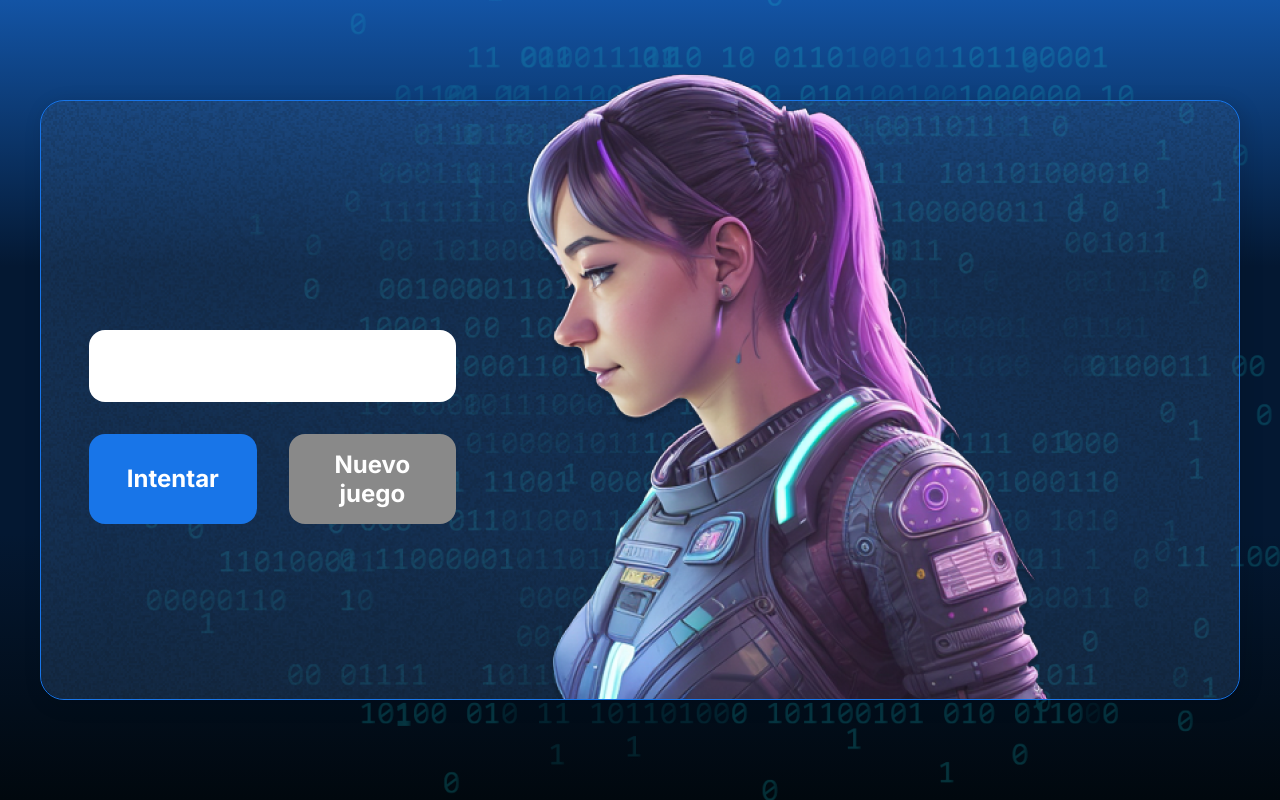
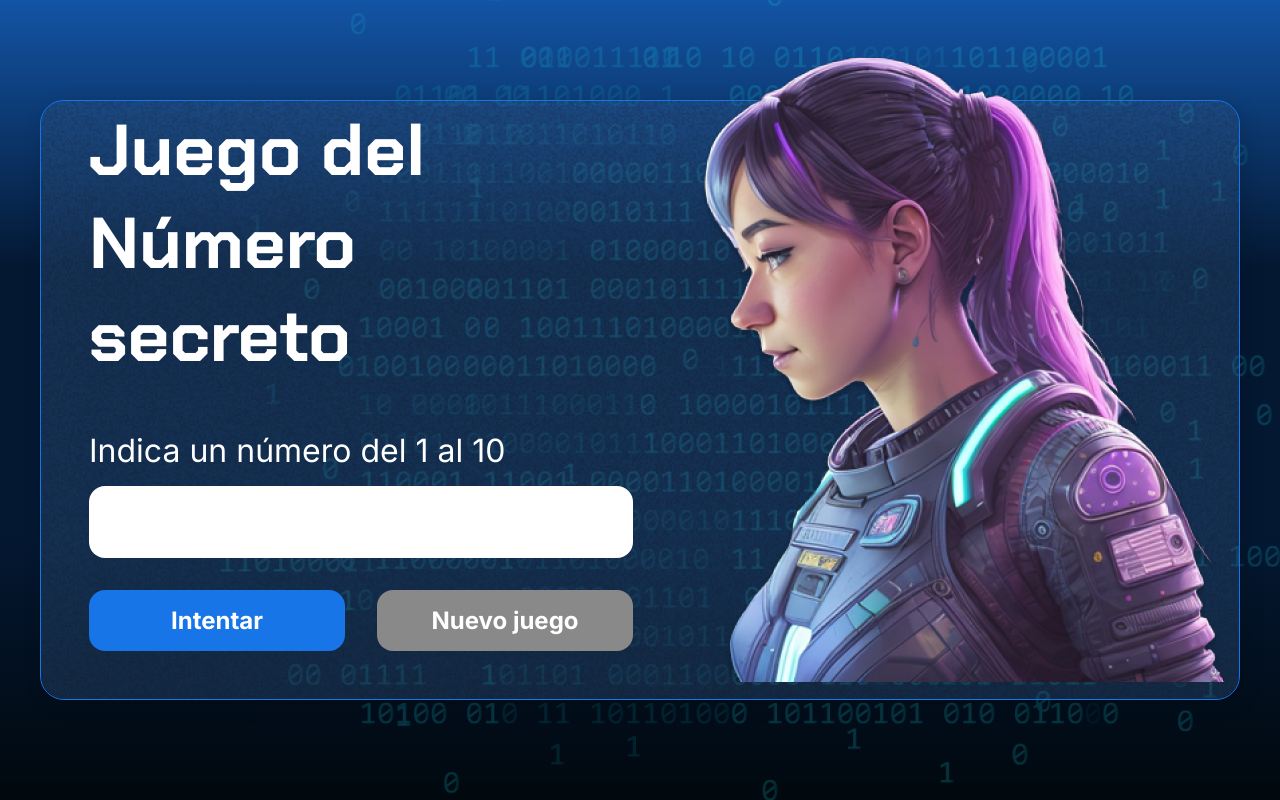
Before and after one commit to Jeffers199817/2035-logica-programacion-2-Aula1, a plain HTML site: page index.html in a window 1280 px wide. Drawn offline with Linux system fonts and the light colour scheme.

Commit message:
Funciones y listas con javascript

```diff
--- a/app.js
+++ b/app.js
@@ -0,0 +1,10 @@
+let titulo = document.querySelector('h1');
+titulo.innerHTML = 'Juego del Número secreto';
+
+let parrafo = document.querySelector('p');
+parrafo.innerHTML = 'Indica un número del 1 al 10 ';
+
+function intentoDeUsuario() {
+    let numero = prompt('Indica un número del 1 al 10');
+    return numero;
+}
--- a/index.html
+++ b/index.html
@@ -23,7 +23,7 @@
                 </div>
                 <input type="number" min="1" max="10" class="container__input">
                 <div class="chute container__botones">
-                    <button class="container__boton">Intentar</button>
+                    <button onclick = "intentoDeUsuario();" class="container__boton">Intentar</button>
                     <button class="container__boton" id="reiniciar" disabled>Nuevo juego</button>
                 </div>
             </div>
```
